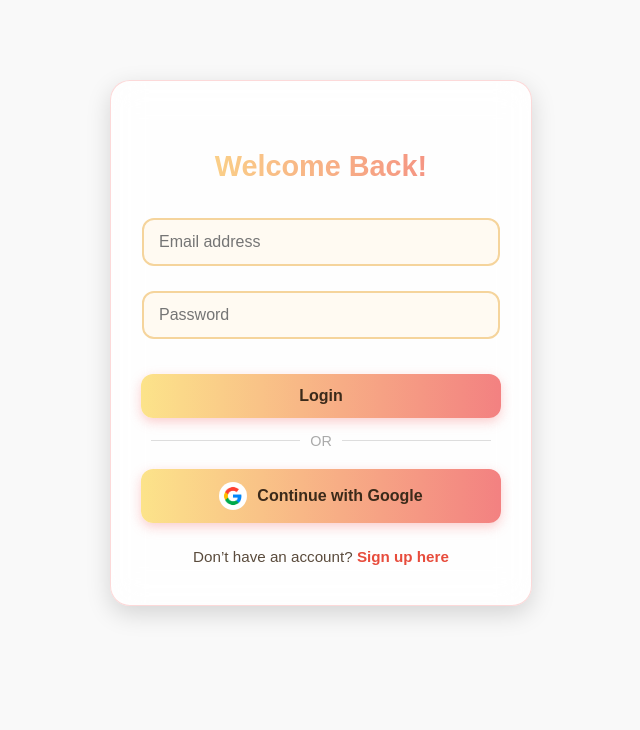
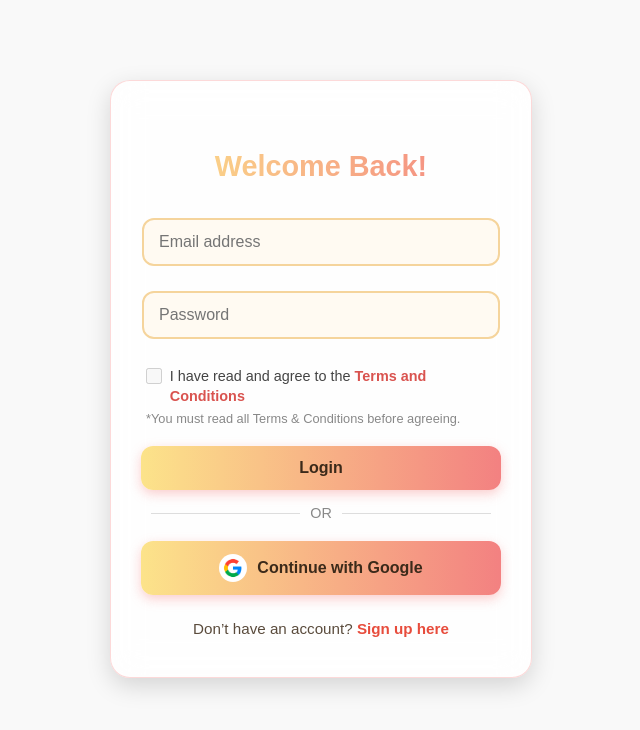
Before and after one commit to Ramirez996/Baybayin-Website, a React (Create React App) app: page / in a window 1280 px wide. Shown: the top 730 px of the page, without its empty margins (319-959 px from the left). Built offline with nearby package versions, Linux system fonts and the light colour scheme.

Commit message:
add terms and agreement

```diff
--- a/src/components/LoginSignup.js
+++ b/src/components/LoginSignup.js
@@ -17,10 +17,18 @@ export default function LoginSignup({ onLogin }) {
   const [success, setSuccess] = useState(false);
   const [userName, setUserName] = useState("");
   const [progress, setProgress] = useState(0);
+  const [agreed, setAgreed] = useState(false);
+  const [showTerms, setShowTerms] = useState(false);
+  const [scrolledToBottom, setScrolledToBottom] = useState(false);
 
-  // 🔹 Google Sign-In
+  // Google sign-in
   const handleGoogleSignIn = async () => {
     try {
+      if (!agreed) {
+        alert("Please agree to the Terms and Conditions first.");
+        return;
+      }
+
       const result = await signInWithPopup(auth, provider);
       const user = result.user;
 
@@ -31,9 +39,15 @@ export default function LoginSignup({ onLogin }) {
     }
   };
 
-  // 🔹 Email/Password Authentication
+  // Email/password auth
   const handleAuth = async (e) => {
     e.preventDefault();
+
+    if (!agreed) {
+      alert("Please agree to the Terms and Conditions first.");
+      return;
+    }
+
     try {
       if (isLogin) {
         const userCredential = await signInWithEmailAndPassword(
@@ -46,9 +60,7 @@ export default function LoginSignup({ onLogin }) {
           setUserName(userCredential.user.email);
           setSuccess(true);
         } else {
-          alert(
-            "Please verify your email first before logging in. Check your inbox!"
-          );
+          alert("Please verify your email first before logging in.");
         }
       } else {
         const userCredential = await createUserWithEmailAndPassword(
@@ -58,9 +70,7 @@ export default function LoginSignup({ onLogin }) {
         );
 
         await sendEmailVerification(userCredential.user);
-        alert(
-          "Account created! A verification email has been sent. Please verify before logging in."
-        );
+        alert("Account created! Please verify your email before logging in.");
         auth.signOut();
       }
     } catch (error) {
@@ -68,12 +78,12 @@ export default function LoginSignup({ onLogin }) {
     }
   };
 
-  // 🔹 Progress bar countdown effect
+  // Progress animation after success
   useEffect(() => {
     if (success) {
       let timer = 0;
       const interval = setInterval(() => {
-        timer += 100; // every 100ms
+        timer += 100;
         setProgress((timer / 3500) * 100);
         if (timer >= 3500) {
           clearInterval(interval);
@@ -83,6 +93,14 @@ export default function LoginSignup({ onLogin }) {
       return () => clearInterval(interval);
     }
   }, [success, userName, email, onLogin]);
+
+  // Handle scroll detection for Terms modal
+  const handleScroll = (e) => {
+    const el = e.target;
+    if (el.scrollTop + el.clientHeight >= el.scrollHeight - 10) {
+      setScrolledToBottom(true);
+    }
+  };
 
   return (
     <div className="login-container">
@@ -115,7 +133,38 @@ export default function LoginSignup({ onLogin }) {
                 required
               />
 
-              <button type="submit">{isLogin ? "Login" : "Sign Up"}</button>
+              {/* Terms checkbox */}
+              <div className="termsContainer">
+                <label className="termsLabel">
+                  <input
+                    type="checkbox"
+                    checked={agreed}
+                    onChange={(e) => setAgreed(e.target.checked)}
+                    disabled={!scrolledToBottom}
+                  />
+                  <span>
+                    I have read and agree to the{" "}
+                    <a
+                      href="#"
+                      onClick={(e) => {
+                        e.preventDefault();
+                        setShowTerms(true);
+                      }}
+                    >
+                      Terms and Conditions
+                    </a>
+                  </span>
+                </label>
+                {!scrolledToBottom && (
+                  <p className="termsHint">
+                    *You must read all Terms & Conditions before agreeing.
+                  </p>
+                )}
+              </div>
+
+              <button type="submit" disabled={!agreed}>
+                {isLogin ? "Login" : "Sign Up"}
+              </button>
             </form>
 
             <div className="divider">
@@ -154,7 +203,7 @@ export default function LoginSignup({ onLogin }) {
             exit={{ opacity: 0, scale: 0.9 }}
             transition={{ duration: 1.2, ease: "easeOut" }}
           >
-            <div className="success-icon">Success!!</div>
+            <div className="success-icon">Login Success!</div>
             <h2>Welcome, {userName.split("@")[0]}!</h2>
             <p>You’ve successfully logged in!</p>
 
@@ -170,6 +219,64 @@ export default function LoginSignup({ onLogin }) {
           </motion.div>
         )}
       </AnimatePresence>
+
+      {/* ✅ Terms & Conditions Modal */}
+      {showTerms && (
+        <div className="termsModal">
+          <div className="termsBox">
+            <h2>Terms and Conditions</h2>
+            <div className="termsContent" onScroll={handleScroll}>
+              <p>
+               <strong> Welcome to our platform. By creating an account, you agree to the following: </strong>
+              </p>
+              <ul>
+                <li>
+                  1. Privacy Policy: Your personal data will be handled securely
+                  and used only for academic and project purposes.
+                </li>
+                <li>
+                  2. Confidentiality: We do not share your responses or results
+                  with third parties without consent.
+                </li>
+                <li>
+                  3. Dsiclaimer: This website's translation may not be completely accurate, especially for non-Tagalog words, and that users should not rely on it for permanent use like tattoos.
+                </li>
+                <li>
+                  4. User Conduct: You agree not to misuse, copy, or distribute system
+                  materials without authorization.
+                </li>
+                <li>
+                  5. Updates: Terms may be updated periodically; continued use implies acceptance.
+                </li>
+              </ul>
+
+              <p>
+               <strong> By clicking “I Agree,” you acknowledge that you have read, understood, and agree to
+                these terms.</strong>
+              </p>
+            </div>
+
+            <div className="termsActions">
+              <button
+                className="close-btn"
+                onClick={() => setShowTerms(false)}
+              >
+                Close
+              </button>
+              <button
+                className="agree-btn"
+                disabled={!scrolledToBottom}
+                onClick={() => {
+                  setAgreed(true);
+                  setShowTerms(false);
+                }}
+              >
+                I Agree
+              </button>
+            </div>
+          </div>
+        </div>
+      )}
     </div>
   );
 }
--- a/src/css/LoginSignup.css
+++ b/src/css/LoginSignup.css
@@ -250,3 +250,169 @@
   border-radius: 8px;
   transition: width 0.1s linear;
 }
+
+.termsContainer {
+  margin-top: 12px;
+  text-align: left;
+  padding-left: 5px;
+}
+
+.termsLabel {
+  display: flex;
+  align-items: flex-start;
+  gap: 8px;
+  font-size: 0.9rem;
+  line-height: 1.4;
+  color: #444;
+}
+
+.termsLabel input[type="checkbox"] {
+  width: 16px;
+  height: 16px;
+  cursor: pointer;
+  accent-color: #d9534f; /* your theme red */
+  margin-top: 2px;
+}
+
+.termsLabel a {
+  color: #d9534f;
+  font-weight: 600;
+  text-decoration: none;
+}
+
+.termsLabel a:hover {
+  text-decoration: underline;
+}
+
+.google-btn {
+  margin-top: 10px;
+}
+
+.divider span {
+  font-size: 0.9rem;
+  color: #888;
+}
+
+/* Terms modal */
+.termsModal {
+  position: fixed;
+  inset: 0;
+  background: rgba(0, 0, 0, 0.6);
+  display: flex;
+  align-items: center;
+  justify-content: center;
+  z-index: 999;
+}
+
+.termsBox {
+  background: #fff;
+  width: 90%;
+  max-width: 550px;
+  border-radius: 16px;
+  padding: 50px 40px;
+  box-shadow: 0 4px 25px rgba(0, 0, 0, 0.2);
+  animation: fadeIn 0.4s ease;
+}
+
+.termsBox h2 {
+  margin-bottom: 12px;
+  color: #d9534f;
+}
+
+.termsContent {
+  max-height: 280px;
+  overflow-y: auto;
+  padding-right: 10px;
+  border: 1px solid #eee;
+  border-radius: 10px;
+  padding: 25px;
+  background: #fafafa;
+}
+
+.termsContent p,
+.termsContent li {
+  font-size: 0.9rem;
+  line-height: 1.5;
+  color: #333;
+}
+
+.termsActions {
+  display: flex;
+  justify-content: flex-end;
+  margin-top: 15px;
+  gap: 10px;
+}
+
+.agree-btn,
+.close-btn {
+  padding: 8px 14px;
+  border: none;
+  border-radius: 6px;
+  cursor: pointer;
+  font-weight: 600;
+  transition: 0.3s;
+}
+
+.close-btn {
+  background: #ddd;
+  color: #333;
+}
+
+.agree-btn {
+  background: #d9534f;
+  color: white;
+}
+
+.agree-btn:disabled {
+  background: #bbb;
+  cursor: not-allowed;
+}
+
+.termsHint {
+  font-size: 0.8rem;
+  color: #888;
+  margin-top: 5px;
+  text-align: left;
+}
+
+@keyframes fadeIn {
+  from {
+    opacity: 0;
+    transform: translateY(20px);
+  }
+  to {
+    opacity: 1;
+    transform: translateY(0);
+  }
+}
+
+/* Red warning message under checkbox */
+.termsWarning {
+  color: #d9534f;
+  font-size: 0.85rem;
+  margin-top: 5px;
+  text-align: left;
+  animation: fadeIn 0.4s ease-in;
+}
+
+/* Shake animation when clicking login without agreeing */
+.shake {
+  animation: shakeAnim 0.4s ease-in-out;
+}
+
+@keyframes shakeAnim {
+  0% { transform: translateX(0); }
+  25% { transform: translateX(-6px); }
+  50% { transform: translateX(6px); }
+  75% { transform: translateX(-4px); }
+  100% { transform: translateX(0); }
+}
+
+/* Scroll progress bar at top of terms modal */
+.scrollProgressBar {
+  height: 5px;
+  background: linear-gradient(90deg, #d9534f, #ff7675);
+  border-radius: 10px;
+  margin-bottom: 10px;
+  transition: width 0.2s ease;
+}
```
